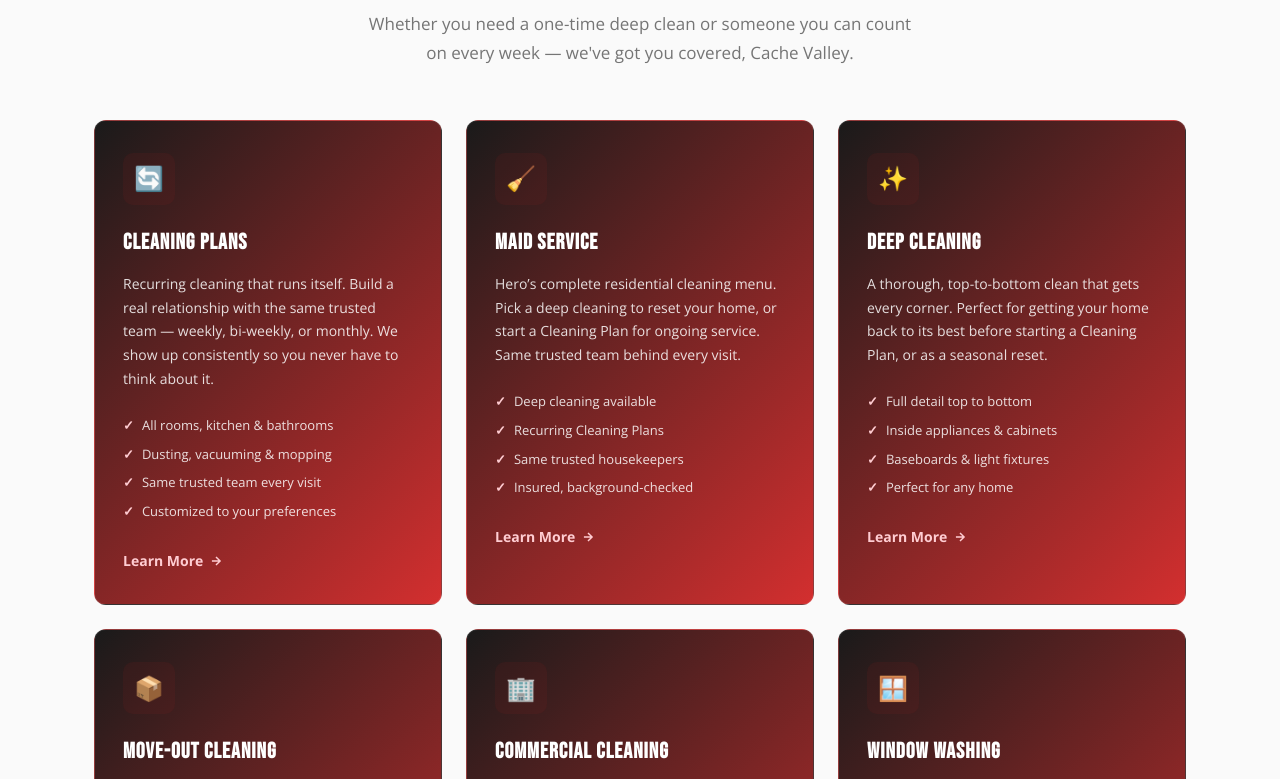
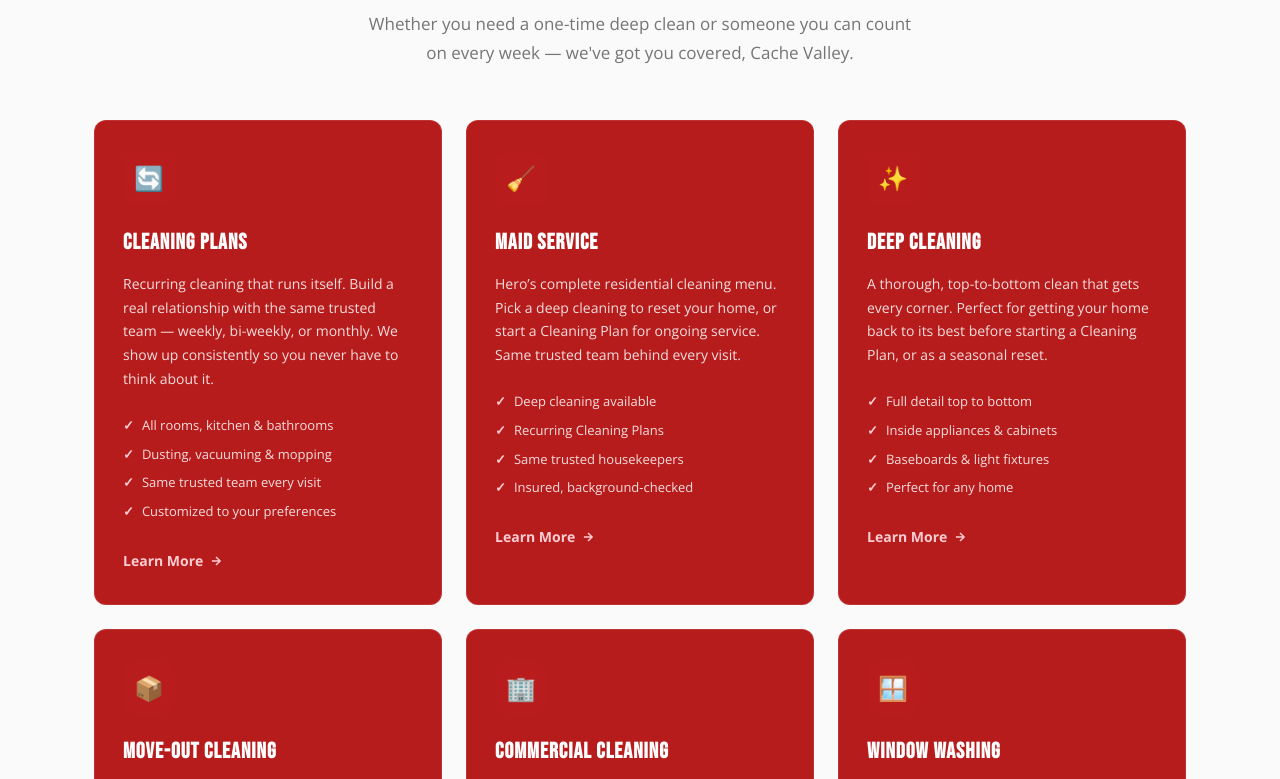
Before and after one commit to camsmith126/hero-cleaners-website, an Eleventy site: page website/index.html in a window 1280 px wide. Shown: the part 1198-1977 px from the top of the page. Built offline with nearby package versions, Linux system fonts and the light colour scheme; Eleventy itself is replaced by a stand-in of ours; files that its build step writes are made by us from their sources; a script that the page names is missing.

Commit message:
Homepage 'What We Do' service grid: ombre → solid Hero Cleaners red (var(--red))

```diff
--- a/website/index.html
+++ b/website/index.html
@@ -123,7 +123,7 @@
     /* SERVICES */
     .services { background: var(--off-white); }
     .services-grid { display: grid; grid-template-columns: repeat(3, 1fr); gap: 24px; }
-    .service-card { background: linear-gradient(135deg, var(--black) 0%, var(--red-accent) 100%); color: var(--white); border-radius: 12px; padding: 32px 28px; border: 1.5px solid rgba(255,255,255,0.1); transition: all 0.25s ease; position: relative; overflow: hidden; cursor: pointer; }
+    .service-card { background: var(--red); color: var(--white); border-radius: 12px; padding: 32px 28px; border: 1.5px solid rgba(255,255,255,0.1); transition: all 0.25s ease; position: relative; overflow: hidden; cursor: pointer; }
     .service-card::before { content: ''; position: absolute; top: 0; left: 0; right: 0; height: 4px; background: var(--red); transform: scaleX(0); transform-origin: left; transition: transform 0.25s ease; }
     .service-card:hover { box-shadow: var(--shadow-md); transform: translateY(-4px); border-color: rgba(183,28,28,0.2); }
     .service-card:hover::before { transform: scaleX(1); }
```
